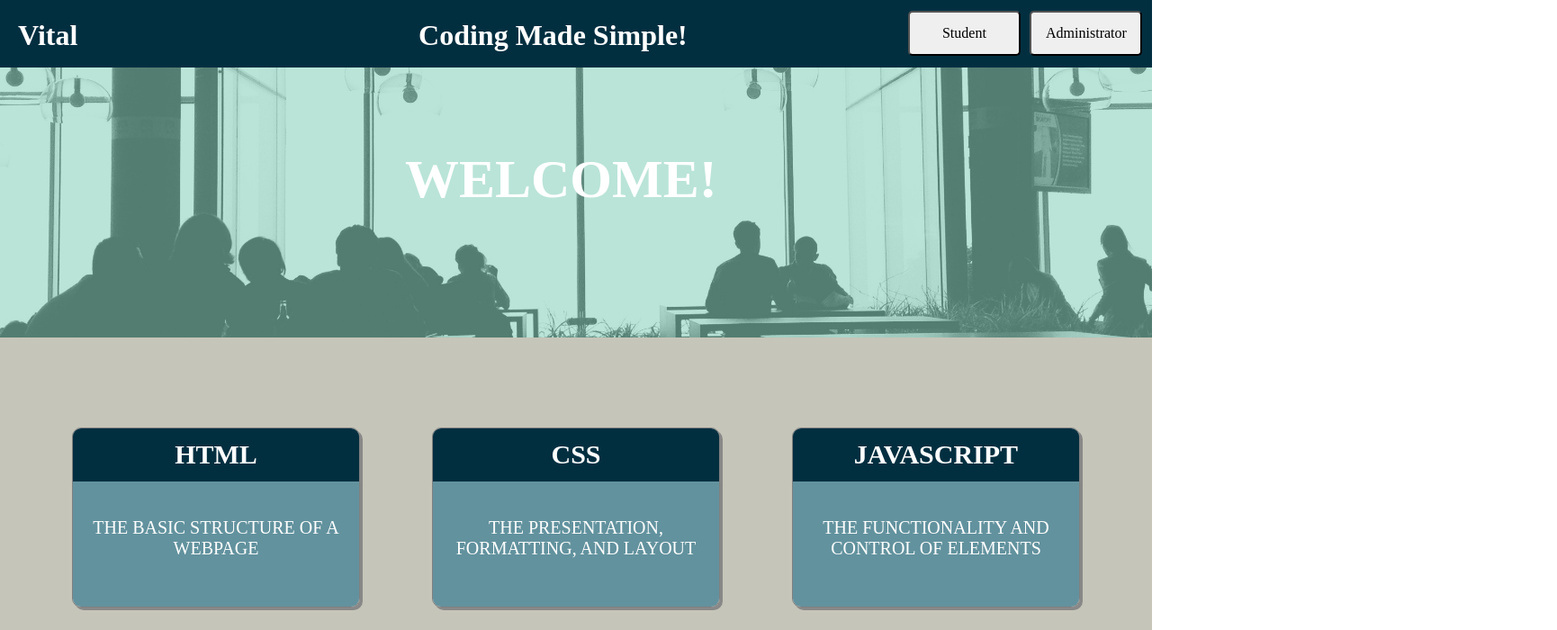
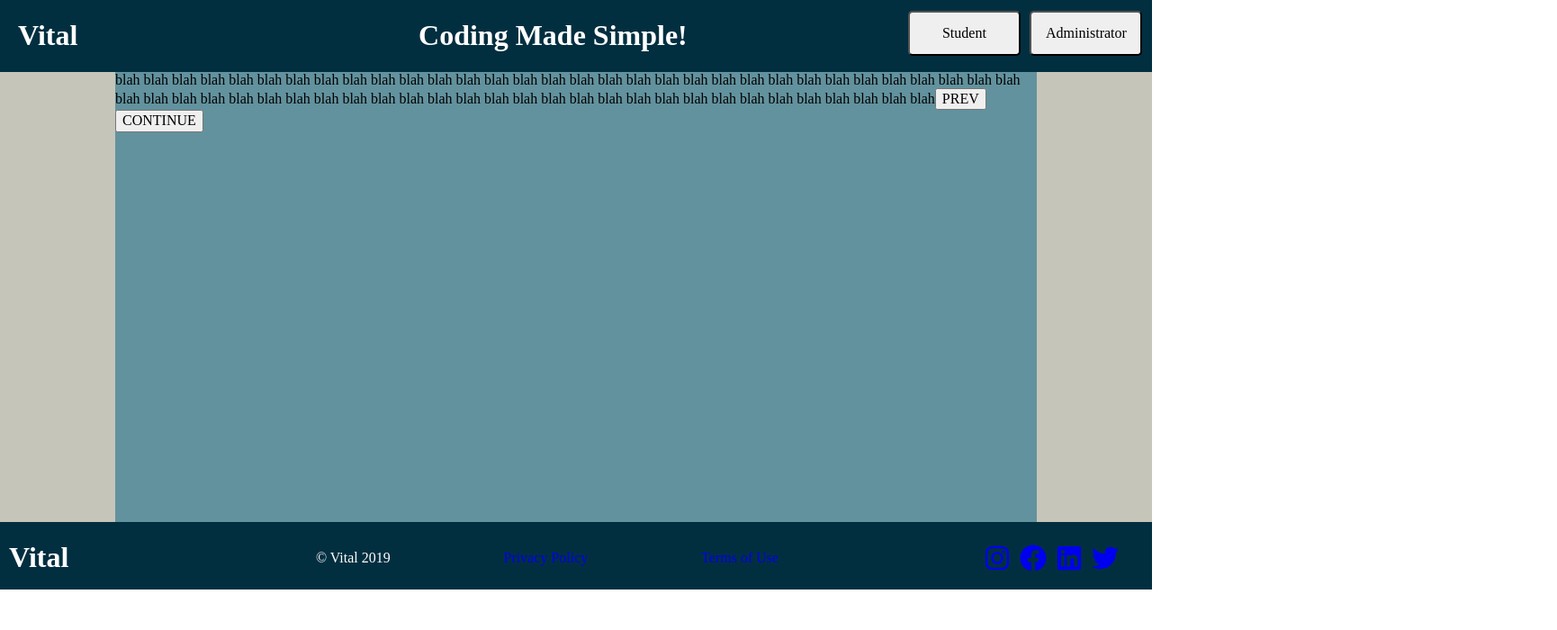
Before and after one commit to D-Malla/Vital-Capstone, a React (Create React App) app in the folder client/: page /lessons in a window 1280 px wide. Shown: the top 700 px of the page at 90% size, 1730 px wide, since content can reach past the window. Built offline with nearby package versions, Linux system fonts and the light colour scheme.

Commit message:
Full layout complete

```diff
--- a/client/src/components/App.js
+++ b/client/src/components/App.js
@@ -6,6 +6,8 @@ import { BrowserRouter as Router, Route } from 'react-router-dom'
 import store from '../store'
 
 import Home from './Home/Home'
+import Lessons from './LessonSelector/Lessons'
+import Lesson from './LessonPage/Lesson'
 
 export default props => {
   const [name, setName] = useState('')
@@ -17,7 +19,9 @@ export default props => {
   return (
     <Provider store={store}>
       <Router>
-        <Route path='/' component={Home} />
+        <Route exact path='/' component={Home} />
+        <Route path='/lessons' component={Lessons} />
+        <Route path='/lesson' component={Lesson} />
       </Router>
     </Provider>
   )
--- a/client/src/components/Home/HomeBody.js
+++ b/client/src/components/Home/HomeBody.js
@@ -1,4 +1,5 @@
 import React from 'react'
+import { Link } from 'react-router-dom'
 
 export default props => {
   return (
@@ -8,16 +9,22 @@ export default props => {
       <div className='greeting'><h1>WELCOME!</h1></div>
       <div className='classSelectorDiv'>
         <div className='classSelector'>
+          <Link to='/lessons' className='link'>
             <h3>HTML</h3>
             <p>THE BASIC STRUCTURE OF A WEBPAGE</p>
+          </Link>
         </div>
         <div className='classSelector'>
+          <Link to='/lessons' className='link'>
             <h3>CSS</h3>
             <p>THE PRESENTATION, FORMATTING, AND LAYOUT</p>
+          </Link>
         </div>
         <div className='classSelector'>
+          <Link to='/lessons' className='link'>
             <h3>JAVASCRIPT</h3>
             <p>THE FUNCTIONALITY AND CONTROL OF ELEMENTS</p>
+          </Link>
         </div>
       </div>
     </div>
--- /dev/null
+++ b/client/src/components/LessonPage/Lesson.js
@@ -0,0 +1,16 @@
+import React from 'react'
+import '../../styles/Lesson.css'
+
+import LessonHeader from './LessonHeader'
+import LessonBody from './LessonBody'
+import LessonFooter from './LessonFooter'
+
+export default props => {
+  return (
+    <div id='container'>
+      <LessonHeader />
+      <LessonBody />
+      <LessonFooter />
+    </div>
+  )
+}
--- /dev/null
+++ b/client/src/components/LessonPage/LessonBody.js
@@ -0,0 +1,22 @@
+import React from 'react'
+import { Link } from 'react-router-dom'
+
+export default props => {
+  return (
+    <div id='lessonBodyContainer'>
+      <aside className='lessonAside'>
+        <ul>
+          <li><Link to='/lesson'>Blah</Link></li>
+          <li><Link to='/lesson'>Blah</Link></li>
+          <li><Link to='/lesson'>Blah</Link></li>
+          <li><Link to='/lesson'>Blah</Link></li>
+        </ul>
+      </aside>
+      <div className='lessonBody'>
+        <article>
+          blah blah blah blah blah blah blah blah blah blah blah blah blah blah blah blah blah blah blah blah blah blah blah blah blah blah blah blah blah blah blah blah blah blah blah blah blah blah blah blah blah blah blah blah blah blah blah blah blah blah blah blah blah blah blah blah blah blah blah blah blah
+        </article>
+      </div>
+    </div>
+  )
+}
--- /dev/null
+++ b/client/src/components/LessonPage/LessonFooter.js
@@ -0,0 +1,29 @@
+import React from 'react'
+import '../../styles/Lesson.css'
+
+import { FontAwesomeIcon } from '@fortawesome/react-fontawesome'
+import { faInstagram } from '@fortawesome/free-brands-svg-icons'
+import { faFacebook } from '@fortawesome/free-brands-svg-icons'
+import { faLinkedin} from '@fortawesome/free-brands-svg-icons'
+import { faTwitter } from '@fortawesome/free-brands-svg-icons'
+
+export default props => {
+  return (
+    <footer id='lessonFooterContainer'>
+      <div className='footerLogoDiv'>
+        <h1>Vital</h1>
+      </div>
+      <div className='footerInfoDiv'>
+        <p>© Vital 2019</p>
+        <a href='#'><p>Privacy Policy</p></a>
+        <a href='#'><p>Terms of Use</p></a>
+      </div>
+      <div className='footerSocialDiv'>
+      <a href='#'><FontAwesomeIcon icon={faInstagram}/></a>
+      <a href='#'><FontAwesomeIcon icon={faFacebook}/></a>
+      <a href='#'><FontAwesomeIcon icon={faLinkedin}/></a>
+      <a href='#'><FontAwesomeIcon icon={faTwitter}/></a>
+      </div>
+    </footer>
+  )
+}
--- /dev/null
+++ b/client/src/components/LessonPage/LessonHeader.js
@@ -0,0 +1,19 @@
+import React from 'react'
+import '../../styles/Lesson.css'
+
+export default props => {
+  return (
+      <header  id='lessonHeaderContainer'>
+        <div className='logoDiv'>
+          <h1>Vital</h1>
+        </div>
+        <div className='catchphraseDiv'>
+          <h1>Coding Made Simple!</h1>
+        </div>
+        <div className='userButtonDiv'>
+          <button className='userButtons' type='button'>Student</button>
+          <button className='userButtons' type='button'>Administrator</button>
+        </div>
+      </header>
+  )
+}
--- /dev/null
+++ b/client/src/components/LessonSelector/Lessons.js
@@ -0,0 +1,16 @@
+import React from 'react'
+import '../../styles/Lessons.css'
+
+import LessonsHeader from './LessonsHeader'
+import LessonsBody from './LessonsBody'
+import LessonsFooter from './LessonsFooter'
+
+export default props => {
+  return (
+    <div id='container'>
+      <LessonsHeader />
+      <LessonsBody />
+      <LessonsFooter />
+    </div>
+  )
+}
--- /dev/null
+++ b/client/src/components/LessonSelector/LessonsBody.js
@@ -0,0 +1,14 @@
+import React from 'react'
+import { Link } from 'react-router-dom'
+
+export default props => {
+  return (
+    <div id='lessonsBodyContainer'>
+      <div className='lessonsBody'>
+          blah blah blah blah blah blah blah blah blah blah blah blah blah blah blah blah blah blah blah blah blah blah blah blah blah blah blah blah blah blah blah blah blah blah blah blah blah blah blah blah blah blah blah blah blah blah blah blah blah blah blah blah blah blah blah blah blah blah blah blah blah
+        <button type='button'>PREV</button>
+        <button type='button'>CONTINUE</button>
+      </div>
+    </div>
+  )
+}
--- /dev/null
+++ b/client/src/components/LessonSelector/LessonsFooter.js
@@ -0,0 +1,29 @@
+import React from 'react'
+import '../../styles/Lessons.css'
+
+import { FontAwesomeIcon } from '@fortawesome/react-fontawesome'
+import { faInstagram } from '@fortawesome/free-brands-svg-icons'
+import { faFacebook } from '@fortawesome/free-brands-svg-icons'
+import { faLinkedin} from '@fortawesome/free-brands-svg-icons'
+import { faTwitter } from '@fortawesome/free-brands-svg-icons'
+
+export default props => {
+  return (
+    <footer id='lessonsFooterContainer'>
+      <div className='footerLogoDiv'>
+        <h1>Vital</h1>
+      </div>
+      <div className='footerInfoDiv'>
+        <p>© Vital 2019</p>
+        <a href='#'><p>Privacy Policy</p></a>
+        <a href='#'><p>Terms of Use</p></a>
+      </div>
+      <div className='footerSocialDiv'>
+      <a href='#'><FontAwesomeIcon icon={faInstagram}/></a>
+      <a href='#'><FontAwesomeIcon icon={faFacebook}/></a>
+      <a href='#'><FontAwesomeIcon icon={faLinkedin}/></a>
+      <a href='#'><FontAwesomeIcon icon={faTwitter}/></a>
+      </div>
+    </footer>
+  )
+}
--- /dev/null
+++ b/client/src/components/LessonSelector/LessonsHeader.js
@@ -0,0 +1,19 @@
+import React from 'react'
+import '../../styles/Lessons.css'
+
+export default props => {
+  return (
+      <header  id='lessonsHeaderContainer'>
+        <div className='logoDiv'>
+          <h1>Vital</h1>
+        </div>
+        <div className='catchphraseDiv'>
+          <h1>Coding Made Simple!</h1>
+        </div>
+        <div className='userButtonDiv'>
+          <button className='userButtons' type='button'>Student</button>
+          <button className='userButtons' type='button'>Administrator</button>
+        </div>
+      </header>
+  )
+}
--- /dev/null
+++ b/client/src/styles/Lesson.css
@@ -0,0 +1,107 @@
+html {box-sizing:border-box;}
+*, *::before, *::after {box-sizing:inherit;}
+
+/* GENERAL STYLING */
+a {
+  text-decoration: none;
+}
+
+a:visited {
+  color: white;
+}
+
+/* LESSON STYLING */
+#container {
+  display: flex;
+  flex-direction: column;
+}
+
+/* LESSON HEADER STYLING */
+#lessonHeaderContainer {
+  background: #022F40;
+  color: white;
+  display: flex;
+  justify-content: space-between;
+  width: 100%;
+  z-index: 2;;
+}
+
+#lessonHeaderContainer .logoDiv {
+  padding-left: 20px;
+  width: 18%
+}
+
+#lessonHeaderContainer .catchphraseDiv {
+  width: 50%;
+  text-align: center;
+}
+
+#lessonHeaderContainer .userButtonDiv {
+  display: flex;
+  justify-content: space-evenly;
+  padding-top: 12px;
+  width: 22%;
+}
+
+#lessonHeaderContainer .userButtonDiv .userButtons {
+  border-radius: 5px;
+  height: 50px;
+  outline: none;
+  width: 125px;
+}
+
+/* LESSON ASIDE STYLING */
+#lessonBodyContainer .lessonAside {
+  background: #62929E;
+  height: 500px;
+  width: 500px;
+}
+
+#lessonBodyContainer .lessonAside ul li {
+  font-size: 30px;
+  list-style: none;
+}
+
+/* LESSON BODY STYLING */
+#lessonBodyContainer {
+  background: #C6C5B9;
+  display: flex;
+}
+
+/* LESSON FOOTER STYLING */
+#lessonFooterContainer {
+  background: #022F40;
+  color: white;
+  display: flex;
+  justify-content: space-between;
+  height: 75px;
+}
+
+#lessonFooterContainer .footerLogoDiv{
+  display: flex;
+  padding-top: 0px;
+  padding-left: 10px;
+  width: 10%
+}
+
+#lessonFooterContainer .footerInfoDiv {
+  display: flex;
+  justify-content: space-around;
+  padding-top: 15px;
+  width: 50%
+}
+
+#lessonFooterContainer .footerSocialDiv {
+  display: flex;
+  padding-top: 10px;
+  text-align: center;
+  width: 15%
+}
+
+#lessonFooterContainer .footerSocialDiv svg {
+  height: 30px;
+  margin-left: 5px;
+  margin-right: 5px;
+  margin-top: 15px;
+  width: 30px;
+}
--- /dev/null
+++ b/client/src/styles/Lessons.css
@@ -0,0 +1,102 @@
+html {box-sizing:border-box;}
+*, *::before, *::after {box-sizing:inherit;}
+
+/* GENERAL STYLING */
+a {
+  text-decoration: none;
+}
+
+a:visited {
+  color: white;
+}
+
+/* LESSONS STYLING */
+#container {
+  display: flex;
+  flex-direction: column;
+}
+
+/* LESSONS HEADER STYLING */
+#lessonsHeaderContainer {
+  background: #022F40;
+  color: white;
+  display: flex;
+  justify-content: space-between;
+  width: 100%;
+  z-index: 2;;
+}
+
+#lessonsHeaderContainer .logoDiv {
+  padding-left: 20px;
+  width: 18%
+}
+
+#lessonsHeaderContainer .catchphraseDiv {
+  width: 50%;
+  text-align: center;
+}
+
+#lessonsHeaderContainer .userButtonDiv {
+  display: flex;
+  justify-content: space-evenly;
+  padding-top: 12px;
+  width: 22%;
+}
+
+#lessonsHeaderContainer .userButtonDiv .userButtons {
+  border-radius: 5px;
+  height: 50px;
+  outline: none;
+  width: 125px;
+}
+
+/* LESSONS BODY STYLING */
+#lessonsBodyContainer {
+  background: #C6C5B9;
+  display: flex;
+  height: 500px;
+}
+
+#lessonsBodyContainer .lessonsBody {
+  background: #62929E;
+  margin: 0 auto;
+  width: 80%;
+}
+
+/* LESSONS FOOTER STYLING */
+#lessonsFooterContainer {
+  background: #022F40;
+  color: white;
+  display: flex;
+  justify-content: space-between;
+  height: 75px;
+}
+
+#lessonsFooterContainer .footerLogoDiv{
+  display: flex;
+  padding-top: 0px;
+  padding-left: 10px;
+  width: 10%
+}
+
+#lessonsFooterContainer .footerInfoDiv {
+  display: flex;
+  justify-content: space-around;
+  padding-top: 15px;
+  width: 50%
+}
+
+#lessonsFooterContainer .footerSocialDiv {
+  display: flex;
+  padding-top: 10px;
+  text-align: center;
+  width: 15%
+}
+
+#lessonsFooterContainer .footerSocialDiv svg {
+  height: 30px;
+  margin-left: 5px;
+  margin-right: 5px;
+  margin-top: 15px;
+  width: 30px;
+}
```
Lines whose indentation alone changed are shown as unchanged.
